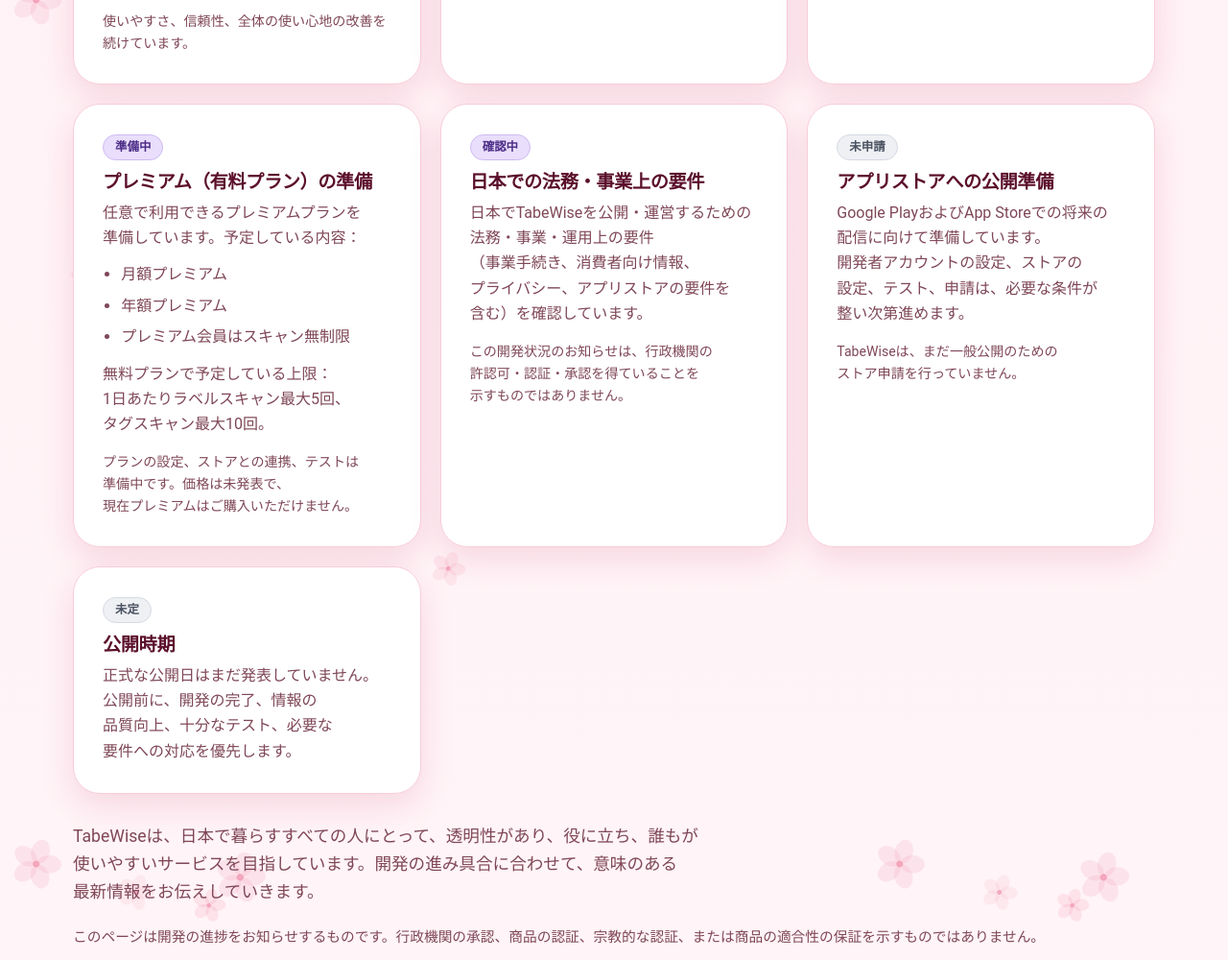
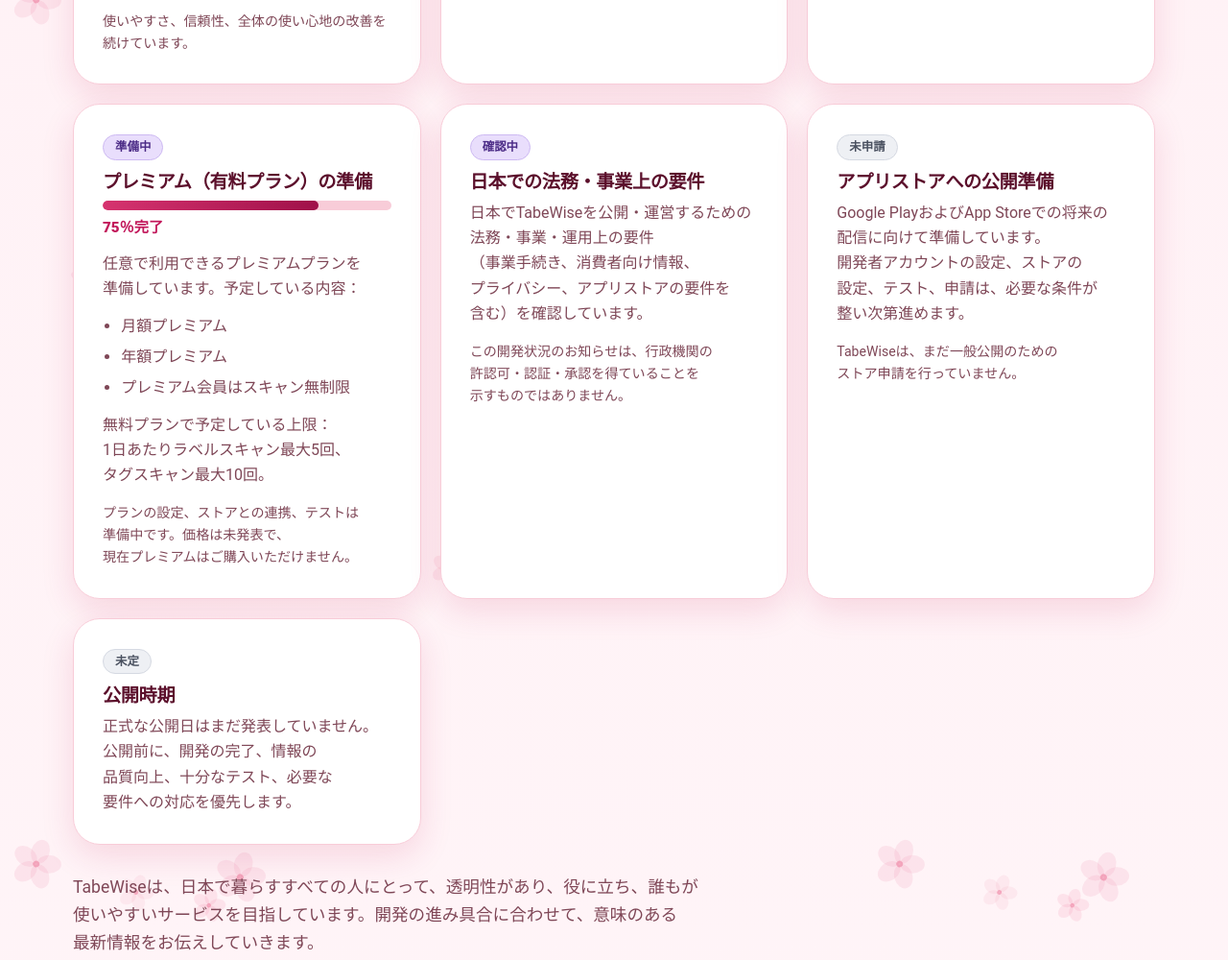
Before and after one commit to tabewise/tabewise.github.io, a plain HTML site: page index.html in a window 1280 px wide. Shown: the part 8984-9984 px from the top of the page at 96% size. Drawn offline with Linux system fonts and the light colour scheme.

Commit message:
content(site): add 75% progress bar to Premium subscription card (per owner)
Co-Authored-By: Claude Sonnet 5.5 <noreply@anthropic.com>

```diff
--- a/index.html
+++ b/index.html
@@ -324,7 +324,7 @@
       <div class="card"><span class="st st-part" data-ja="開発中">In progress</span><h3 data-ja="アプリの開発">Application development</h3><div class="progress" role="progressbar" aria-valuemin="0" aria-valuemax="100" aria-valuenow="75" aria-label="Application development progress: 75% done" data-aria-ja="アプリ開発の進捗：75％完了"><div class="bar" style="width:75%"></div></div><p class="pct" data-ja="75％完了">75% done</p><p data-ja="中核となるモバイルアプリを開発中です。現在の機能：">The core mobile app is under active development. Current features include:</p><ul><li data-ja="食品ラベルのスキャン">Food label scanning</li><li data-ja="原材料の検索と情報の確認">Ingredient search and information lookup</li><li data-ja="商品・原材料の判定結果">Product and ingredient screening results</li><li data-ja="端末内のスキャン履歴とお気に入り">Local scan history and favourites</li><li data-ja="英語・日本語対応">English and Japanese support</li><li data-ja="複数のテーマ">Multiple appearance themes</li><li data-ja="端末内での写真処理と、プライバシーに配慮した設計">On-device photo processing and privacy-conscious design</li></ul><p class="fine" data-ja="使いやすさ、信頼性、全体の使い心地の改善を続けています。">We are continuing to improve usability, reliability and the overall experience.</p></div>
       <div class="card"><span class="st st-now" data-ja="完了">Done</span><h3 data-ja="商品・原材料の情報">Product and ingredient information</h3><ul><li data-ja="カタログ登録：500件">500 catalogue records</li><li data-ja="調査済み：496件">496 researched records</li><li data-ja="調査中：4件">4 records in progress</li><li data-ja="未調査：0件">0 unresearched records</li></ul><p data-ja="現在スキャンに使用している辞書は89項目です。">The active scanning dictionary currently has 89 entries.</p><p class="fine" data-ja="商品の判定をより分かりやすくするため、情報の調査と整理を進めています。">Information is being researched and organised to support more understandable product screening.</p></div>
       <div class="card"><span class="st st-now" data-ja="完了">Done</span><h3 data-ja="宗教・食の情報の確認">Religious and dietary information review</h3><p data-ja="ハラール、ヴィーガン、ベジタリアンなど、食に関する配慮についての判定情報を整備しています。">TabeWise is developing screening information on dietary considerations such as halal, vegan and vegetarian.</p><ul><li data-ja="ドラフトの確認段階：500件">500 records in draft review</li><li data-ja="アドバイザーによる承認済み：0件">0 adviser-approved records</li></ul><p class="fine" data-ja="&lt;b&gt;重要：&lt;/b&gt;暫定的な分類は、宗教的な認証や承認ではありません。現時点で、資格のある宗教アドバイザーの承認や公式のハラール認証を得ているとは主張しません。大切な食の要件・宗教上の要件は、必要に応じてご自身でもご確認ください。"><b>Important:</b> draft classifications are not religious certifications or endorsements. No qualified religious adviser approval or official halal certification is claimed at this stage. Please verify important dietary and religious requirements yourself where necessary.</p></div>
-      <div class="card"><span class="st st-plan" data-ja="準備中">In preparation</span><h3 data-ja="プレミアム（有料プラン）の準備">Premium subscription</h3><p data-ja="任意で利用できるプレミアムプランを準備しています。予定している内容：">We are preparing an optional Premium subscription. The planned structure includes:</p><ul><li data-ja="月額プレミアム">Monthly Premium</li><li data-ja="年額プレミアム">Annual Premium</li><li data-ja="プレミアム会員はスキャン無制限">Unlimited scanning for Premium users</li></ul><p data-ja="無料プランで予定している上限：1日あたりラベルスキャン最大5回、タグスキャン最大10回。">Planned free tier: up to 5 label scans and up to 10 tag scans per day.</p><p class="fine" data-ja="プランの設定、ストアとの連携、テストは準備中です。価格は未発表で、現在プレミアムはご購入いただけません。">Subscription setup, store integration and testing are still in preparation. Prices have not been announced, and Premium is not currently available for purchase.</p></div>
+      <div class="card"><span class="st st-plan" data-ja="準備中">In preparation</span><h3 data-ja="プレミアム（有料プラン）の準備">Premium subscription</h3><div class="progress" role="progressbar" aria-valuemin="0" aria-valuemax="100" aria-valuenow="75" aria-label="Premium subscription progress: 75% done" data-aria-ja="プレミアムプランの進捗：75％完了"><div class="bar" style="width:75%"></div></div><p class="pct" data-ja="75％完了">75% done</p><p data-ja="任意で利用できるプレミアムプランを準備しています。予定している内容：">We are preparing an optional Premium subscription. The planned structure includes:</p><ul><li data-ja="月額プレミアム">Monthly Premium</li><li data-ja="年額プレミアム">Annual Premium</li><li data-ja="プレミアム会員はスキャン無制限">Unlimited scanning for Premium users</li></ul><p data-ja="無料プランで予定している上限：1日あたりラベルスキャン最大5回、タグスキャン最大10回。">Planned free tier: up to 5 label scans and up to 10 tag scans per day.</p><p class="fine" data-ja="プランの設定、ストアとの連携、テストは準備中です。価格は未発表で、現在プレミアムはご購入いただけません。">Subscription setup, store integration and testing are still in preparation. Prices have not been announced, and Premium is not currently available for purchase.</p></div>
       <div class="card"><span class="st st-plan" data-ja="確認中">Under review</span><h3 data-ja="日本での法務・事業上の要件">Japanese legal and business requirements</h3><p data-ja="日本でTabeWiseを公開・運営するための法務・事業・運用上の要件（事業手続き、消費者向け情報、プライバシー、アプリストアの要件を含む）を確認しています。">We are reviewing the legal, business and operational requirements for launching and operating TabeWise in Japan, including business procedures, consumer information, privacy and app-store requirements.</p><p class="fine" data-ja="この開発状況のお知らせは、行政機関の許認可・認証・承認を得ていることを示すものではありません。">No government licence, certification or approval is claimed by this status update.</p></div>
       <div class="card"><span class="st st-idea" data-ja="未申請">Not yet submitted</span><h3 data-ja="アプリストアへの公開準備">App store preparation</h3><p data-ja="Google PlayおよびApp Storeでの将来の配信に向けて準備しています。開発者アカウントの設定、ストアの設定、テスト、申請は、必要な条件が整い次第進めます。">We are preparing for future distribution through Google Play and the Apple App Store. Developer account setup, store configuration, testing and submission will proceed when the requirements are met.</p><p class="fine" data-ja="TabeWiseは、まだ一般公開のためのストア申請を行っていません。">TabeWise has not been submitted for public store release.</p></div>
       <div class="card"><span class="st st-idea" data-ja="未定">To be announced</span><h3 data-ja="公開時期">Launch schedule</h3><p data-ja="正式な公開日はまだ発表していません。公開前に、開発の完了、情報の品質向上、十分なテスト、必要な要件への対応を優先します。">No official launch date has been announced. Our priority is to complete development, improve information quality, test properly and meet the applicable requirements before release.</p></div>
```
